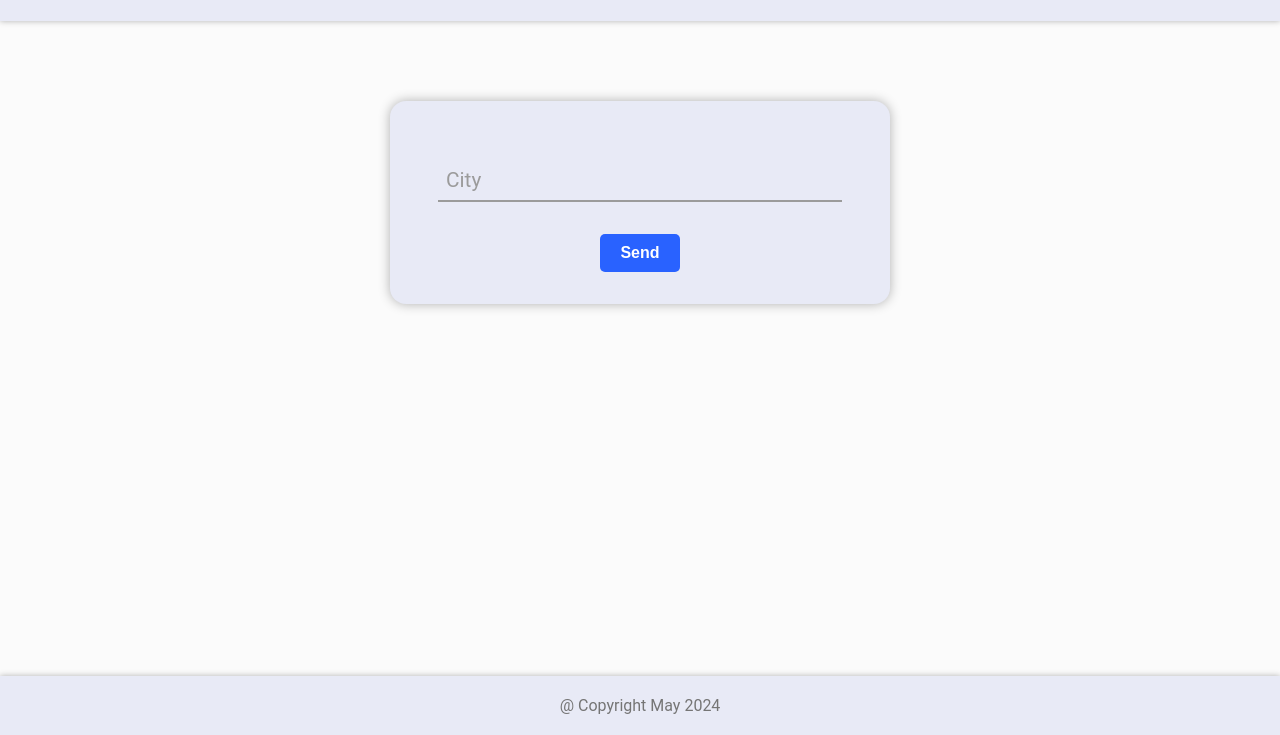
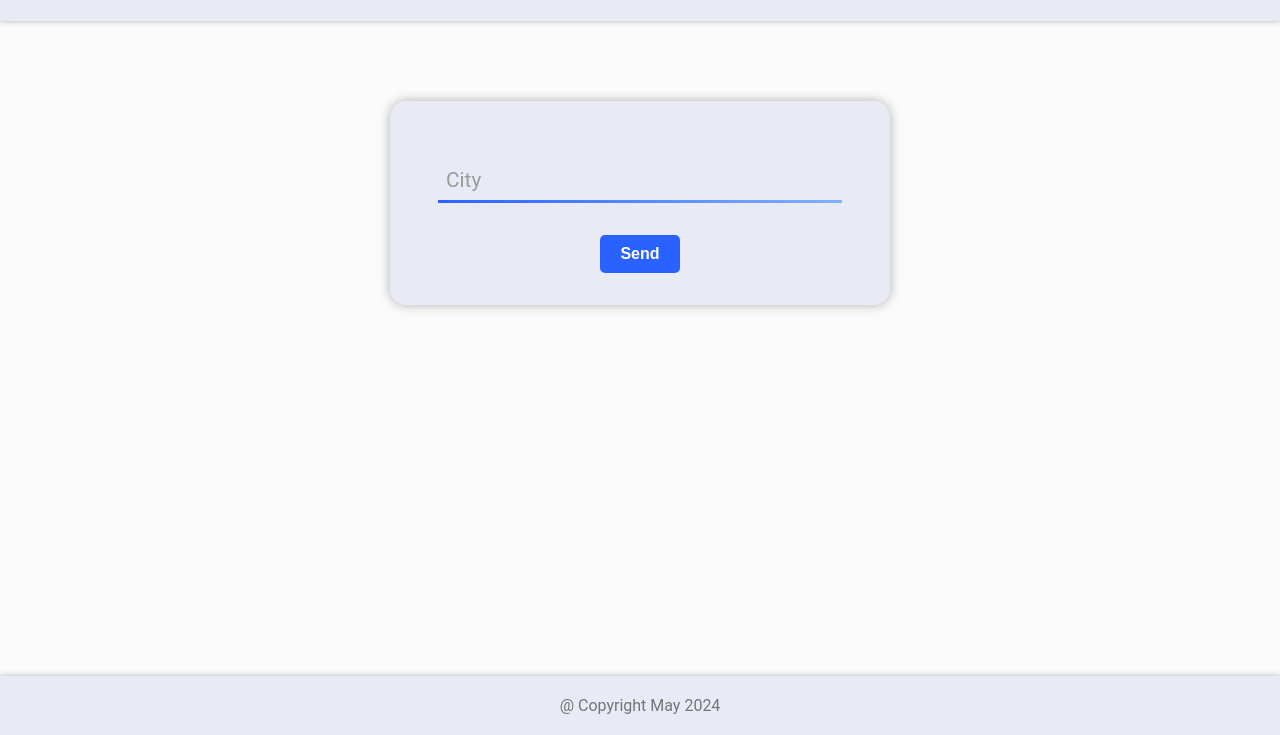
Before and after one commit to catalinbroinas/weather-app, a website built with webpack: page src/index.html in a window 1280 px wide. Shown: the part 65-800 px from the top of the page. Built offline with nearby package versions, Linux system fonts and the light colour scheme; no server answers; files whose address does not match are found by name.

Commit message:
Improve CSS layout and add focus to city input

```diff
--- a/src/css/style.css
+++ b/src/css/style.css
@@ -47,6 +47,7 @@ ul {
 
 .container {
   background-color: #fbfbfb;
+  padding: 5rem 2rem;
 }
 
 .footer {
@@ -80,10 +81,10 @@ ul {
   display: flex;
   flex-flow: column wrap;
   padding: 2rem 3rem;
-  margin: 5rem auto;
+  margin: 0 auto 2rem;
   background-color: #e8eaf6;
   border-radius: 1rem;
-  gap: 1rem;
+  gap: 2rem;
   box-shadow: 0 0 12px rgba(0, 0, 0, 0.3);
   z-index: 2;
 }
@@ -188,7 +189,7 @@ ul {
   font-weight: bold;
   border-radius: 5px;
   cursor: pointer;
-  margin: 1rem auto 0;
+  margin: 0 auto;
   background-color: #2962ff;
   color: #fff;
   transition: background-color 0.3s, color 0.3s, box-shadow 0.3s;
--- a/src/index.html
+++ b/src/index.html
@@ -36,6 +36,7 @@
               maxlength="25"
               pattern="^[a-zA-Z\u00C0-\u017F\s'-]+$"
               required
+              autofocus
             />
             <label for="city" class="form-label">City</label>
             <span class="error" aria-live="polite"></span>
```
Also changed, not shown: dist/index.html, dist/js/main.js, 1 other file.
